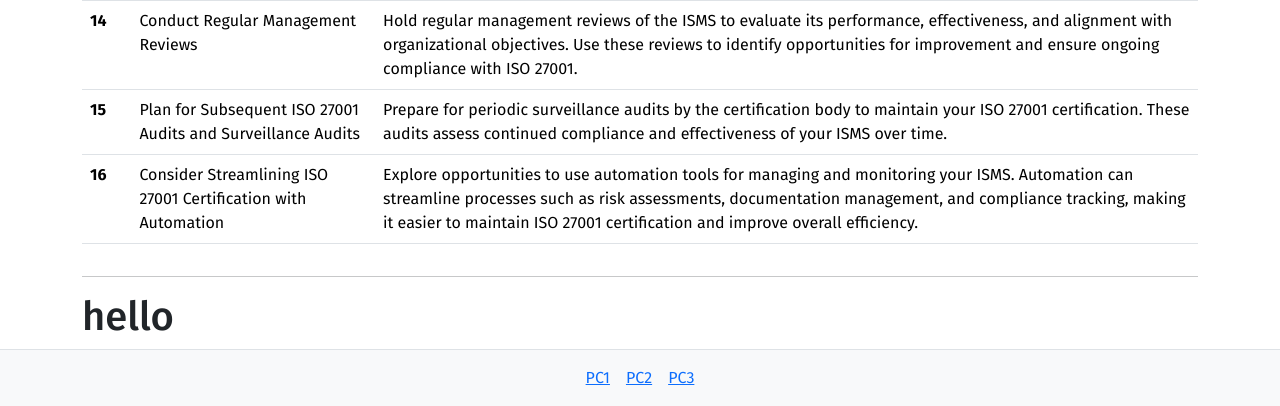
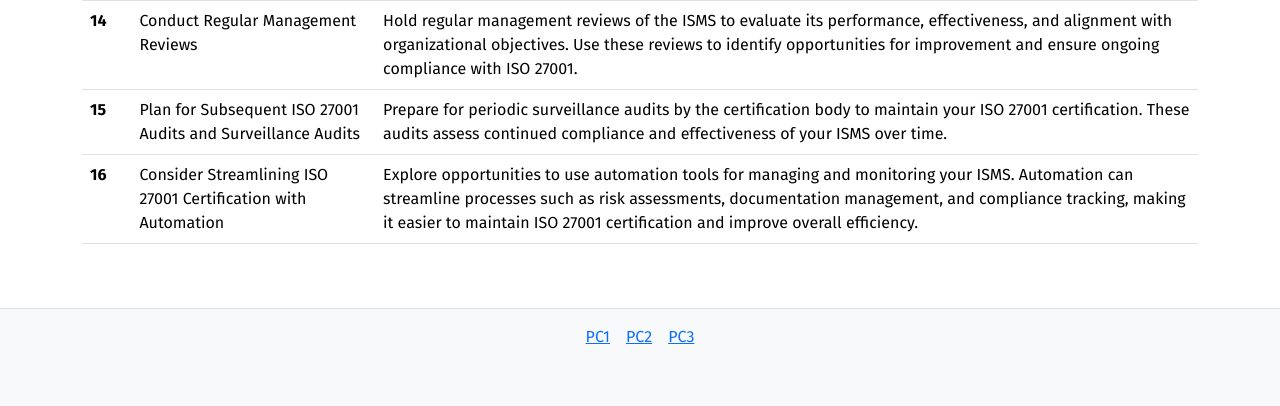
Before and after one commit to jonnych6/CertificationWeb-2, a Flask app: page /ISO27001_checklist in a window 1280 px wide. Shown: the part 2120-2526 px from the top of the page. After the commit the page ends 2464 px from the top, so only its background shows below. Run offline with Flask 3, Linux system fonts and the light colour scheme.

Commit message:
update table in checklist, added margin to footer

```diff
--- a/templates/individual_certs/ISO27001.html
+++ b/templates/individual_certs/ISO27001.html
@@ -238,7 +238,6 @@ content %}
         </tr>
       </tbody>
     </table>
-    <hr />
     <h2 style="text-align: center">
       Interested in seeing a checklist to achieve ISO 27001?
     </h2>
@@ -250,6 +249,5 @@ content %}
       </a>
     </div>
   </div>
-
-  {% endblock %}
 </div>
+{% endblock %}
--- a/templates/iso27001/iso27001_checklist.html
+++ b/templates/iso27001/iso27001_checklist.html
@@ -200,8 +200,6 @@ content %}
         </tbody>
       </table>
     </div>
-    <hr />
-    <h1>hello</h1>
   </div>
 </div>
 
--- a/templates/layout.html
+++ b/templates/layout.html
@@ -43,7 +43,7 @@
     </header>
     {% block content %} {% endblock %}
 
-    <footer class="bg-light p-3 border-top text-center">
+    <footer class="bg-light p-3 border-top text-center mt-5">
       <div class="footer-links d-flex justify-content-center">
         <a href="#" class="mx-2">PC1</a>
         <a href="#" class="mx-2">PC2</a>
```
